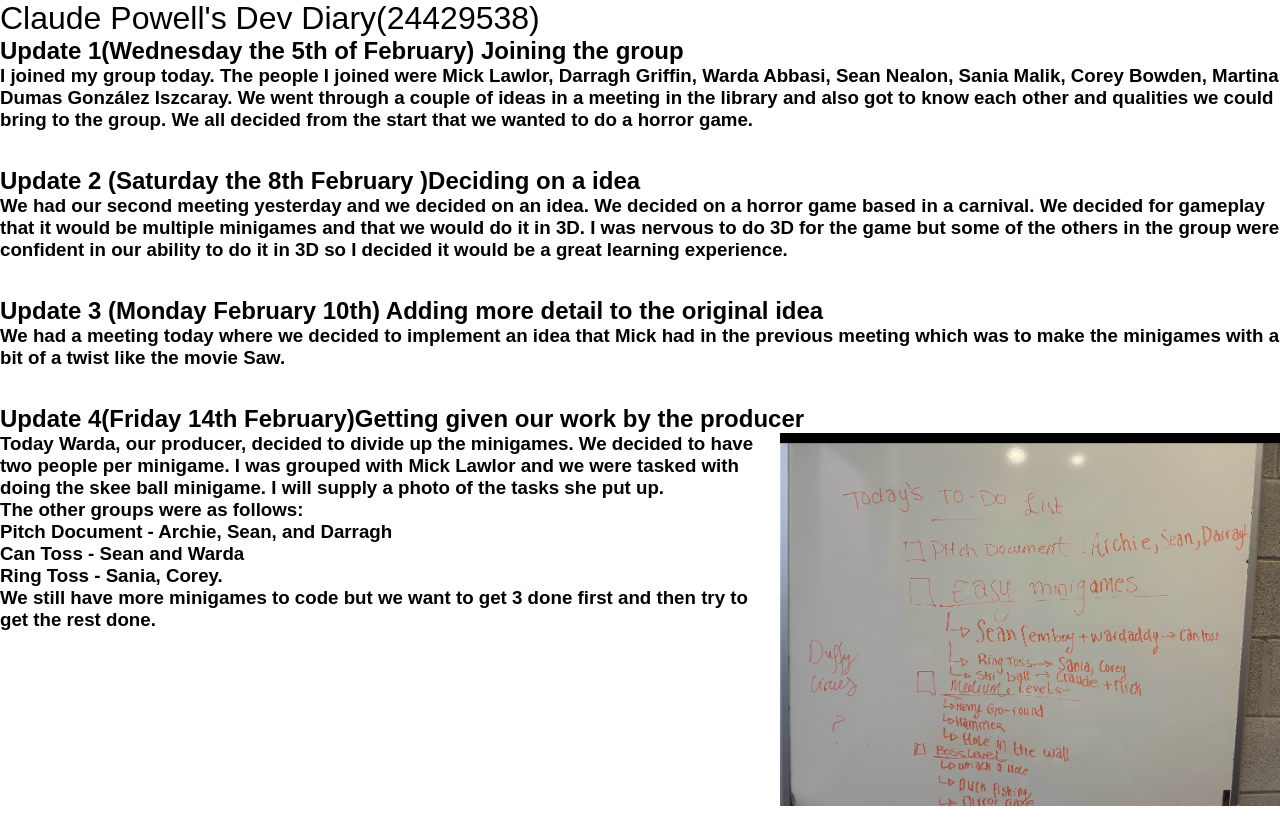
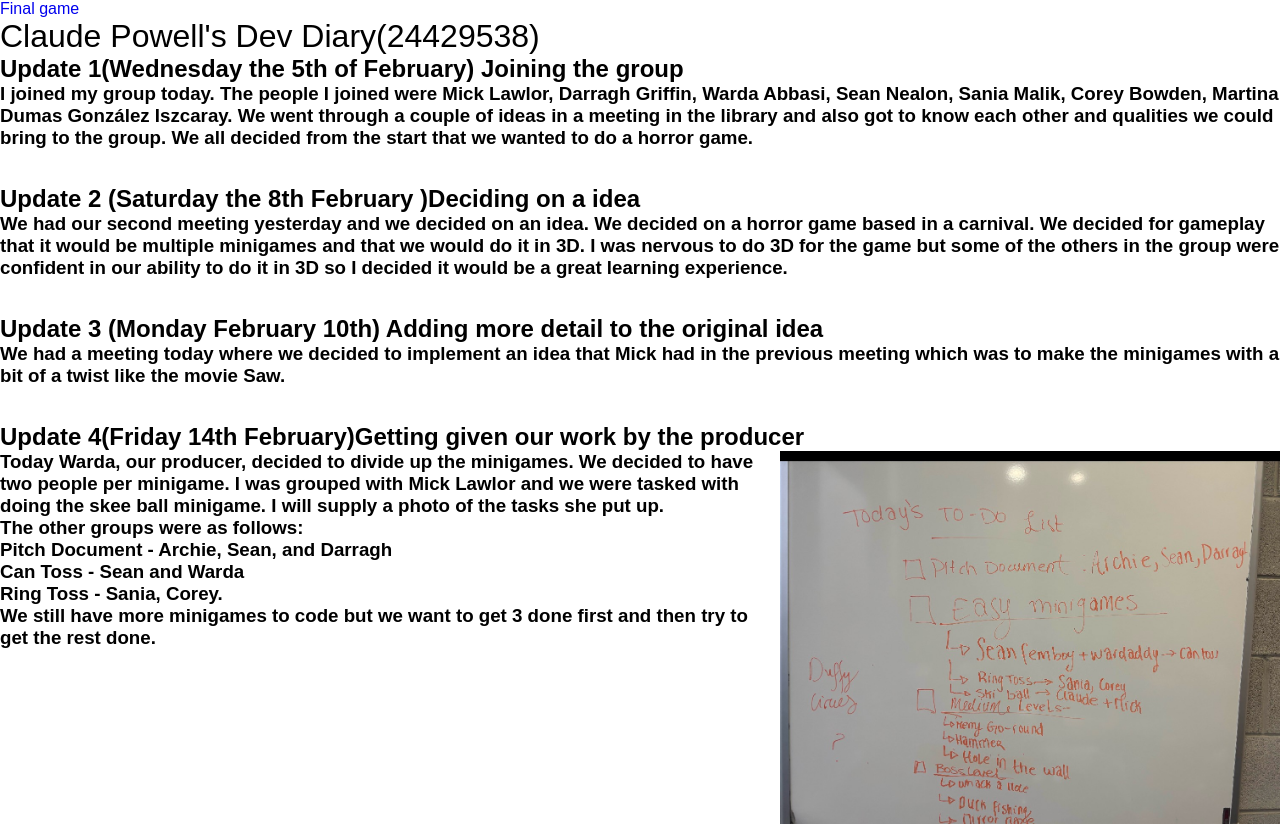
Before and after one commit to claude812/claudes-dev-diary, a plain HTML site: page index.html in a window 1280 px wide. Shown: the top 831 px of the page. Drawn offline with Linux system fonts and the light colour scheme.

Commit message:
Update index.html

```diff
--- a/index.html
+++ b/index.html
@@ -1,6 +1,6 @@
 <!DOCTYPE html>
 
-
+<a href="https://github.com/wormyworm05/wardas-kittens-">Final game</a>
 <head>
     <meta charset="UTF-8">
     <meta http-equiv="X-UA-Compatible" content="IE=edge">
```
